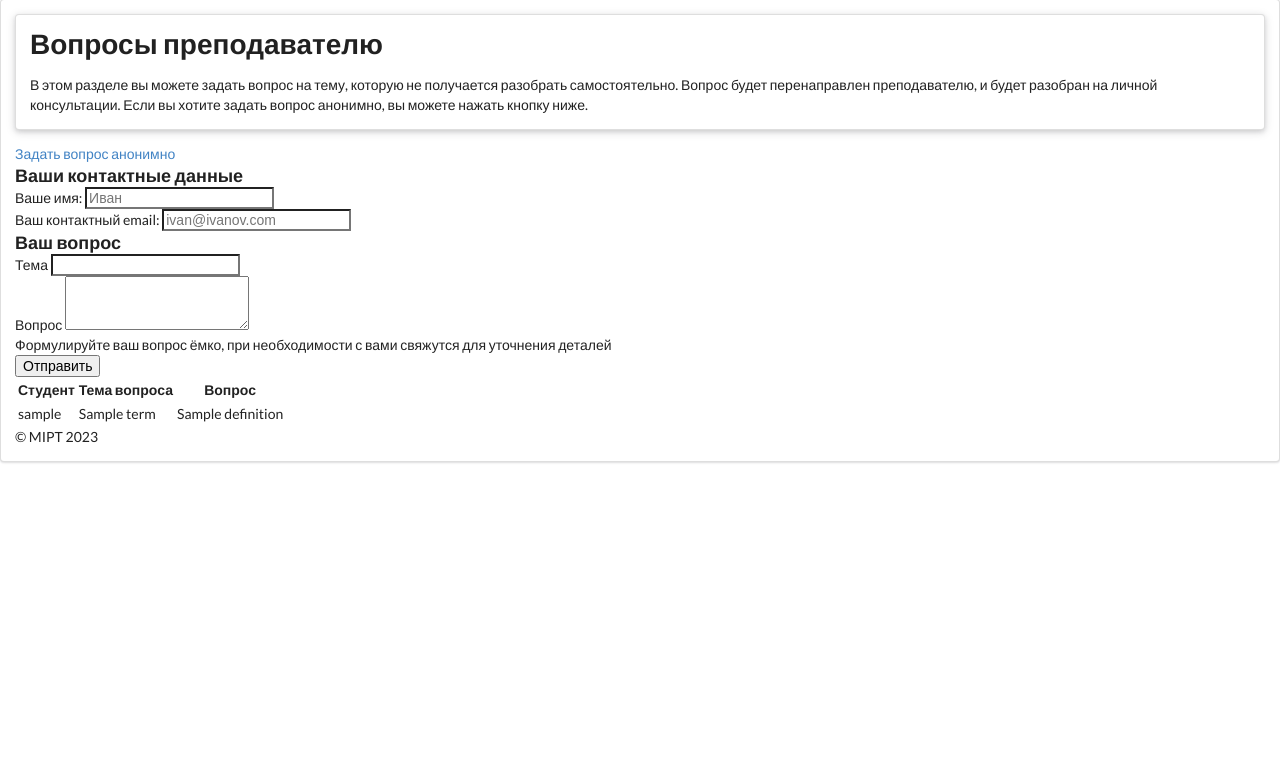
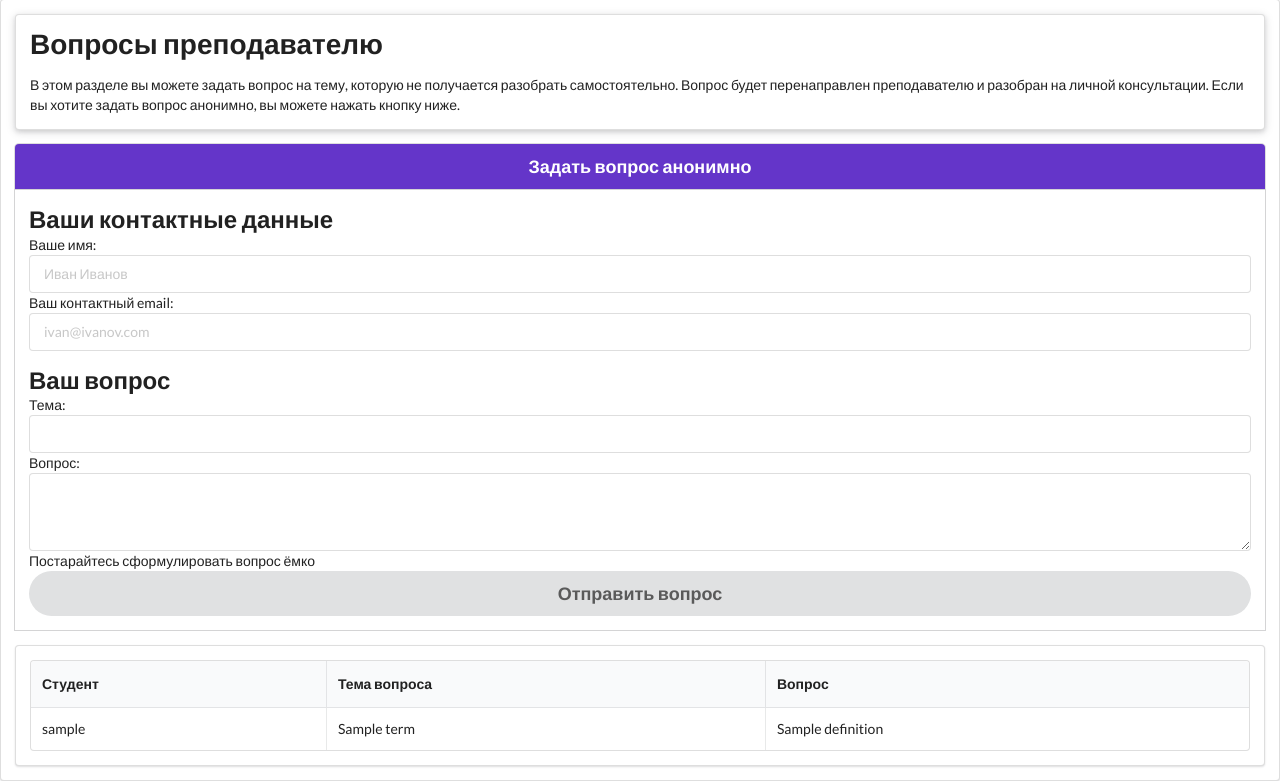
Before and after one commit to linkova-tetiana/math_analysis_site, a Django app: template templates/term_add.html in a window 1280 px wide. Shown: the part 96-877 px from the top of the page. Before the commit the page ends 559 px from the top, so only its background shows below. Run offline with Django 4.2, Linux system fonts and the light colour scheme; the template is opened without the code that fills it: most values are stand-ins (such as "Sample title", 1, 10 or a date in 2020).

Commit message:
Оформлены страницы для вопросов.

```diff
--- a/data/terms.csv
+++ b/data/terms.csv
@@ -1,3 +1,4 @@
 name;topic;question;source
-Аноним;Диффуры;Как интегрировать?;user
-Иван;Сходимость;Что такое предел последовательности?;user
+None;yjyjyj;kfkfkfkf;user
+None;Сходимость;Что такое предел?;user
+Аноним;fu;jjj;user
--- a/templates/base_page.html
+++ b/templates/base_page.html
@@ -32,7 +32,7 @@
             </div>
         </div>
         {% block content %}{% endblock %}
-        <footer class="footer pt-3 mt-4 text-muted border-top">© MIPT 2023</footer>
+        <!--<footer class="footer pt-3 mt-4 text-muted border-top">© MIPT 2023</footer>-->
     </div>
 </main>
 </body>
--- a/templates/term_add.html
+++ b/templates/term_add.html
@@ -6,24 +6,28 @@
 
 {% block page-lead %}
 В этом разделе вы можете задать вопрос на тему, которую не получается разобрать самостоятельно. Вопрос будет
-перенаправлен преподавателю, и будет разобран на личной консультации. Если вы хотите задать вопрос анонимно,
+перенаправлен преподавателю и разобран на личной консультации. Если вы хотите задать вопрос анонимно,
 вы можете нажать кнопку ниже.
 {% endblock %}
 
+{% block content %}
+<a href="/anon">
+        <div class="ui violet top attached button" tabindex="0">
+            <h3>Задать вопрос анонимно</h3>
+        </div>
 
-{% block content %}
-<div class="container-sm px-5 py-5" id="term-form">
-    <a href="/anon" class="btn btn-primary">
-                    Задать вопрос анонимно
-    </a>
-    <form method="post">
-        <div class="row px-5 py-2">
-            <h3>Ваши контактные данные</h3>
+</a>
+
+<div class="ui attached raised segment" id="term-form">
+    <form class="ui form" method="post">
+
+        <div>
+            <h2>Ваши контактные данные</h2>
         </div>
-        <div class="row px-5 py-2">
+        <div class="field">
             <div class="col-md-6">
                 <label for="name">Ваше имя:</label>
-                <input type="text" class="form-control input-lg" name="name" id="name" placeholder="Иван" value required>
+                <input type="text" class="form-control input-lg" name="name" id="name" placeholder="Иван Иванов" value required>
             </div>
             <div class="col-md-6">
                 <label for="email">Ваш контактный email:</label>
@@ -31,28 +35,28 @@
             </div>
         </div>
         <div class="row px-5 py-2">
-            <h3>Ваш вопрос</h3>
+            <h2>Ваш вопрос</h2>
         </div>
         <div class="row px-5 py-2">
             <div class="col-md-4">
-                <label for="new_term">Тема</label>
+                <label for="new_term">Тема:</label>
                 <input type="text" class="form-control input-lg" name="new_term" id="new_term">
             </div>
             <div class="col-md-8">
-                <label for="new_definition">Вопрос</label>
+                <label for="new_definition">Вопрос:</label>
                 <textarea type="text" class="form-control input-lg" name="new_definition" id="new_definition" aria-describedby="definition_note" rows="3"></textarea>
-                <div id="definition_note" class="form-text">Формулируйте ваш вопрос ёмко, при необходимости с вами свяжутся для уточнения деталей</div>
+                <div id="definition_note" class="form-text">Постарайтесь сформулировать вопрос ёмко</div>
             </div>
         </div>
-        <div class="row px-5 py-2">
-            <button type="submit" class="btn btn-primary" formaction="/send-term">Отправить</button>
-        </div>
+     <button type="submit" class="fluid ui circular button" formaction="/send-term"><h3>Отправить вопрос</h3></button>
     </form>
 </div>
 
-<div class="container px-4 py-5" id="terms-table">
+
+
+<div class="ui segment" id="terms-table">
     <div class="table-responsive">
-        <table class="table table-striped table-sm">
+        <table class="ui celled table">
           <thead>
             <tr>
               <th scope="col" class="py-3">Студент</th>
```
Also changed, not shown: templates/term_anon.html (+12 -13 lines).
